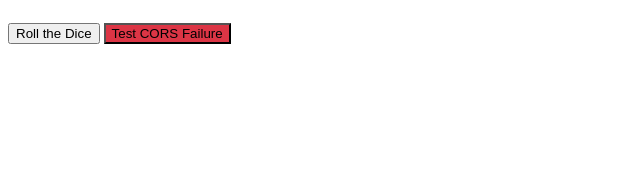
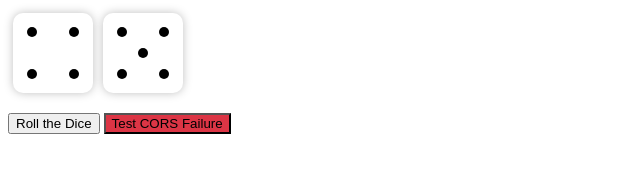
Before and after one commit to AndJNeil/dice-roller-using-nodejs-client-AJN, a plain HTML site: page index.html in a window 1280 px wide. Shown: the whole page, without its empty margins (0-640 px from the left). Drawn offline with Linux system fonts and the light colour scheme; no server answers.

Commit message:
fixing main.css href

```diff
--- a/index.html
+++ b/index.html
@@ -5,7 +5,7 @@
 
     <title>D6 roller for DnD</title>
 
-    <link rel="stylesheet" href="index.css">
+    <link rel="stylesheet" href="main.css">
     <script src="main.js" defer></script>
 </head>
 <body>
--- a/main.js
+++ b/main.js
@@ -1,5 +1,6 @@
-const API_URL = 'dice-roller-using-nodejs-server-an-gnbbd6aghpdgd5g4.centralus-01.azurewebsites.net';
-
+const API_URL = window.location.hostname === 'localhost'
+  ? 'http://localhost:3000'
+  : 'https://dice-roller-using-nodejs-server-an-gnbbd6aghpdgd5g4.centralus-01.azurewebsites.net';
 
 async function wakeUpServer() {
     try {
```
